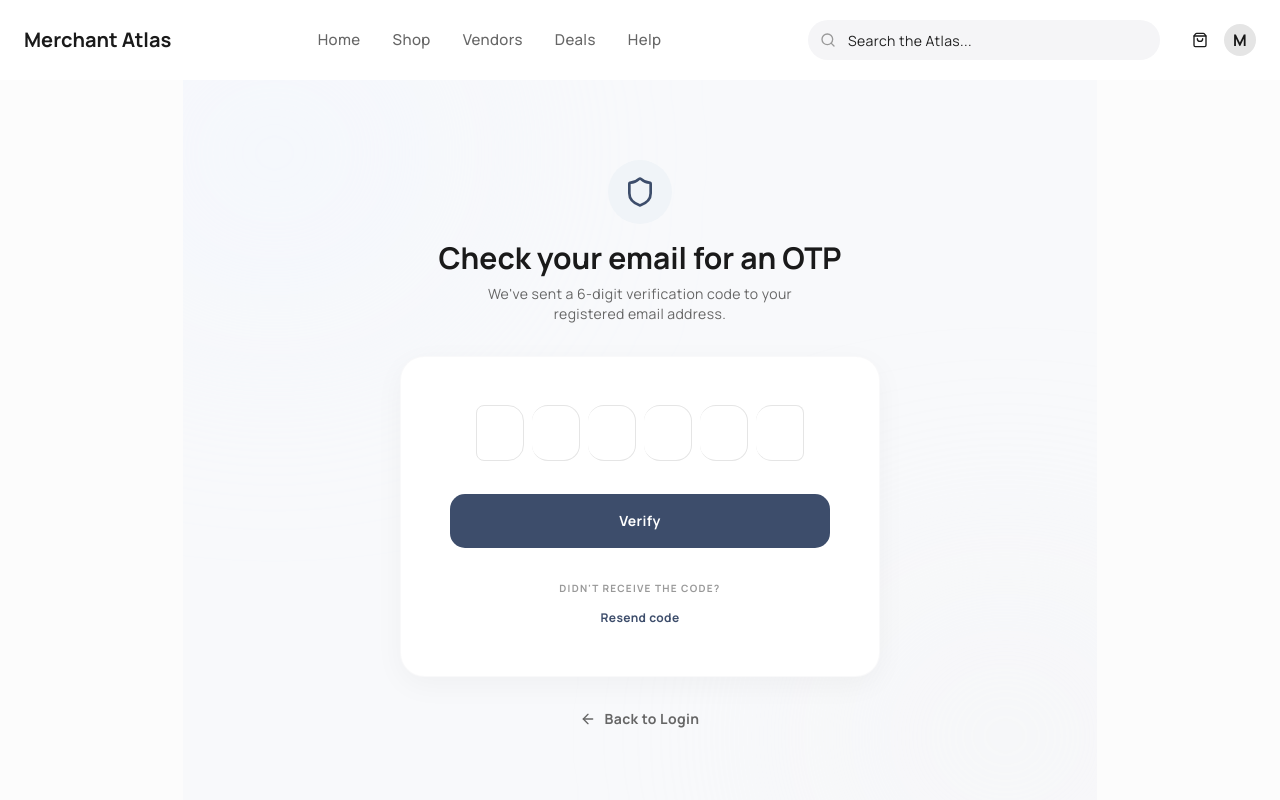
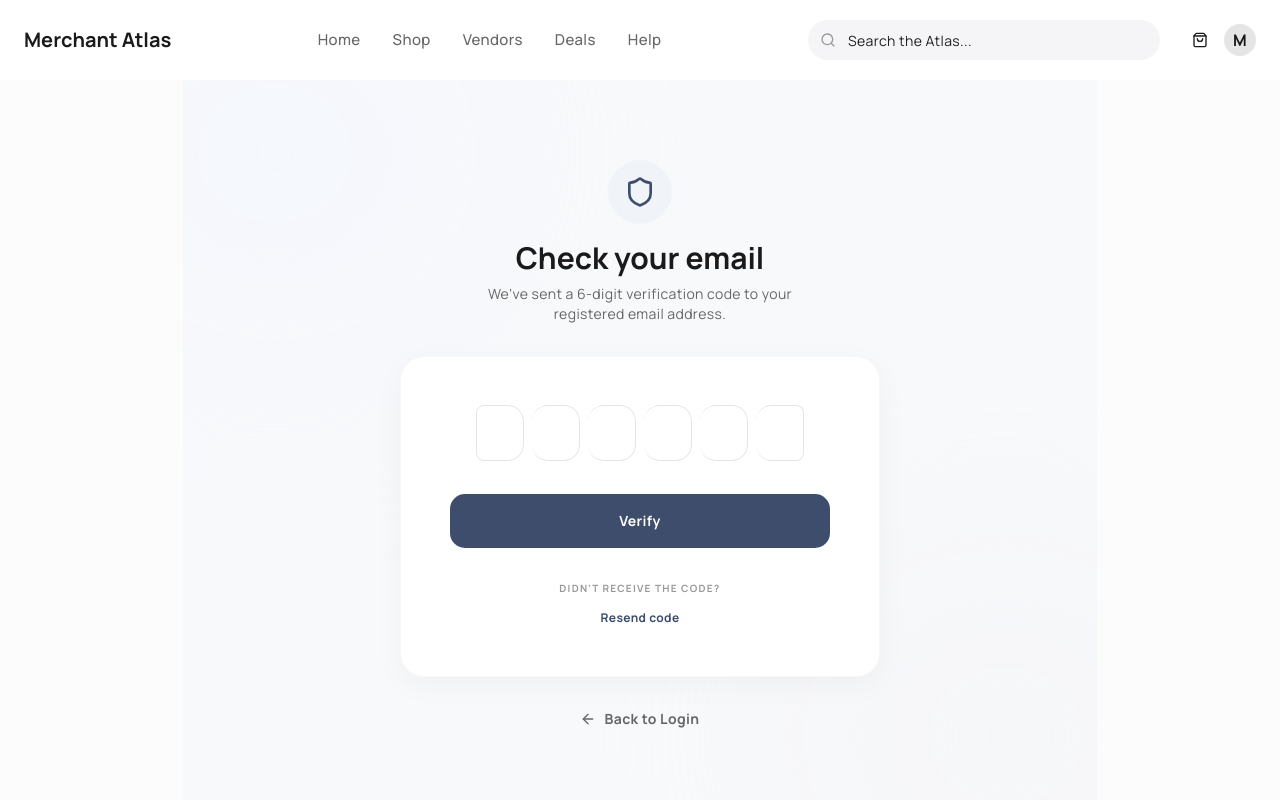
Before and after one commit to skidev101/shop-it, a Next.js app: page /auth/verify-otp in a window 1280 px wide. Shown: the top 800 px of the page. Built offline with nearby package versions, Linux system fonts and the light colour scheme.

Commit message:
update text

```diff
--- a/app/auth/verify-otp/page.tsx
+++ b/app/auth/verify-otp/page.tsx
@@ -41,7 +41,7 @@ export default function VerifyOTPPage() {
         </div>
         <div className="text-center space-y-2">
           <h2 className="text-3xl font-bold text-[#1A1A1A] tracking-tight">
-            Check your email for an OTP
+            Check your email
           </h2>
           <p className="text-sm text-[#666666] max-w-[320px] mx-auto">
             We&apos;ve sent a 6-digit verification code to your registered email address.
```
